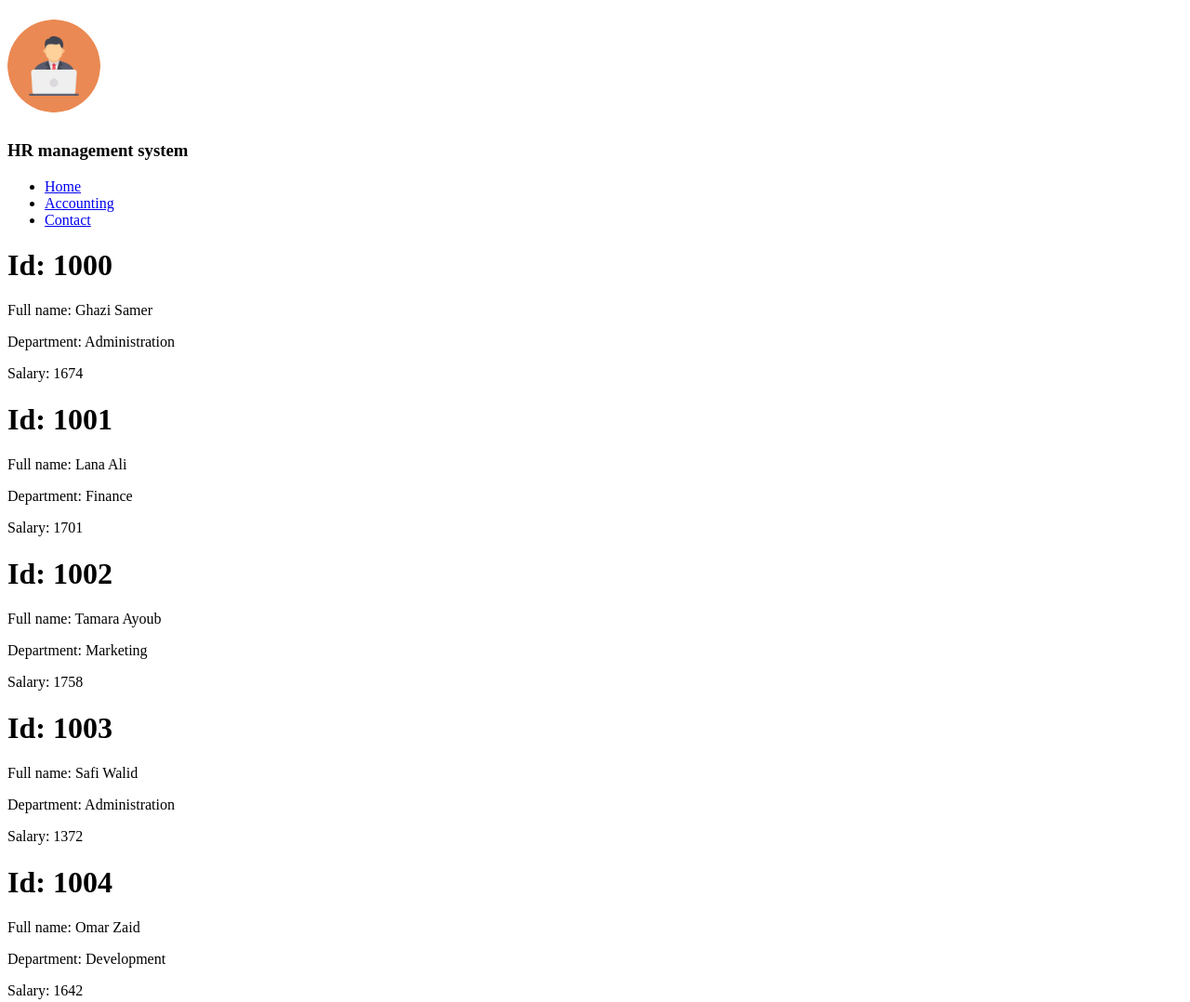
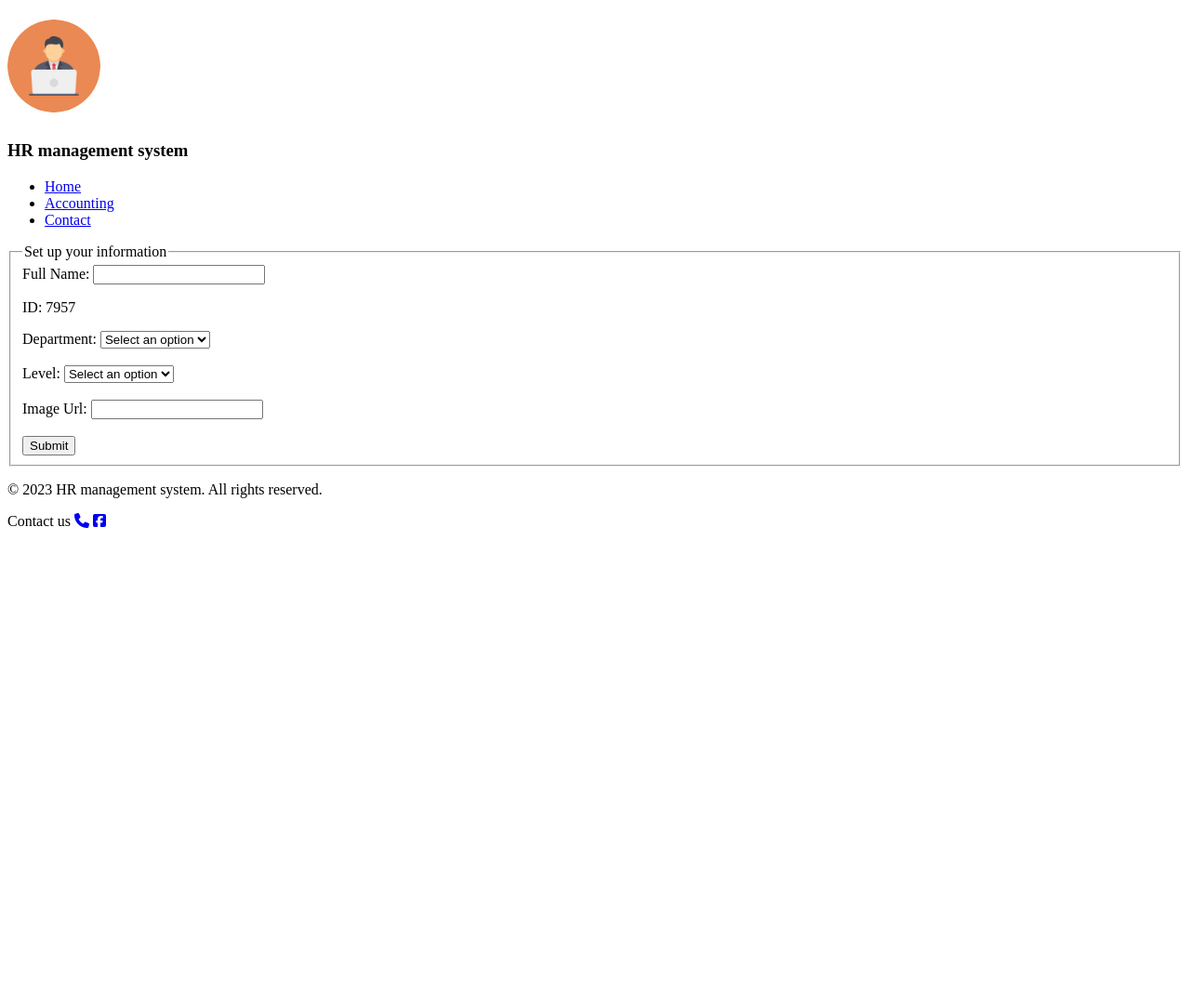
Before and after one commit to ammarAltarawneh/HR-management-system, a plain HTML site: page index.html in a window 1280 px wide. Shown: the top 1078 px of the page at 93% size. After the commit the page ends 800 px from the top, so only its background shows below. Drawn offline with Linux system fonts and the light colour scheme.

Commit message:
not completed

```diff
--- a/J S/app.js
+++ b/J S/app.js
@@ -1,5 +1,10 @@
 'use strict';
-function Employee (Id, fullName, department, level){
+
+let allEmployees = [];
+let form = document.getElementById('HR-manag');
+form.addEventListener('submit', addNewEmployee)
+
+function Employee(Id, fullName, department, level){
   this.Id = Id;
   this.fullName = fullName;
   this.department = department;
@@ -7,6 +12,23 @@ function Employee (Id, fullName, department, level){
   this.imageURL = `./assets/${this.fullName}.jpg`;
   this.salary = this.calculateSalary();
 }
+
+
+
+function addNewEmployee(event){
+  event.preventDefault();
+  let fullName = event.target.name.value;
+  let department = event.target.dropdown1.value;
+  let level = event.target.dropdown2.value;
+  let imgUrl = event.target.url.value;
+
+  let newEmployee = new Employee(fullName, department, level, imgUrl);
+  newEmployee.render()
+}
+
+
+
+
 
 Employee.prototype.calculateSalary = function() {
   let minSalary, maxSalary;
@@ -26,31 +48,15 @@ Employee.prototype.calculateSalary = function() {
 };
 
 
-Employee.prototype.render = function() {
-  document.write(`<h1>Id: ${this.Id}</h1>
-                  <p>Full name: ${this.fullName}</p>
-                  <p>Department: ${this.department}</p>
-                  <p>Salary: ${this.calculateSalary()}</p>`);
-};
+function generateId() {
+  let employeeId = '';
+  for (let i = 0; i < 4; i++) {
+    employeeId += Math.floor(Math.random() * 10);
+  }
+  return employeeId;
+}
 
-
-const ghazi = new Employee(1000, "Ghazi Samer", "Administration", "Senior");
-ghazi.render();
-
-const lana = new Employee(1001, "Lana Ali", "Finance", "Senior");
-lana.render();
-
-const tamara = new Employee(1002, "Tamara Ayoub", "Marketing", "Senior");
-tamara.render();
-
-const safi = new Employee(1003, "Safi Walid", "Administration", "Mid-Senior");
-safi.render();
-
-const omar = new Employee(1004, "Omar Zaid", "Development", "Senior");
-omar.render();
-
-const rana = new Employee(1005, "Rana Saleh", "Development", "Junior");
-rana.render();
-
-const hadi = new Employee(1006, "Hadi Ahmad", "Finance", "Mid-Senior");
-hadi.render();
+let section = document.getElementById('sec');
+let IdEl = document.createElement('p');
+IdEl.textContent ="ID: " + generateId();
+section.appendChild(IdEl);
--- a/index.html
+++ b/index.html
@@ -21,8 +21,49 @@
     </header>
     <main>
 
+        <form id="HR-manag">
+            <fieldset>
+                <legend> Set up your information</legend>
+
+            <label for="name" id="name-label">Full Name:</label>
+		    <input type="text" id="name" name="name" required>
+            <br>
+
+            <section id="sec"></section>
+
+            <label for="dropdown1">Department:</label>
+		<select id="dropdown1" name="dropdown1" >
+			<option value="" disabled selected>Select an option</option>
+			<option value="Administration">Administration</option>
+			<option value="Marketing">Marketing</option>
+			<option value="Development">Development</option>
+            <option value="Finance">Finance</option>
+		</select>
+        <br>
+        <br>
+
+        <label for="dropdown2">Level:</label>
+        <select id="dropdown2" name="dropdown2" >
+			<option value="" disabled selected>Select an option</option>
+			<option value="Junior">Junior</option>
+			<option value="Mid-Senior">Mid-Senior</option>
+			<option value="Senior">Senior</option>
+		</select>
+        <br>
+        <br>
+
+        <label for="url">Image Url:</label>
+        <input type="text" id="url" name="url" >
+        <br>
+        <br>
+
+        <button type="submit" id="submit">Submit</button>
+    </fieldset>
+    </form>
+
+
+
         <script src="./J S/app.js"></script>
-
     </main>
     <footer>
         <p>&copy; 2023 HR management system. All rights reserved.</p>
```
Also changed, not shown: 1 other file.
